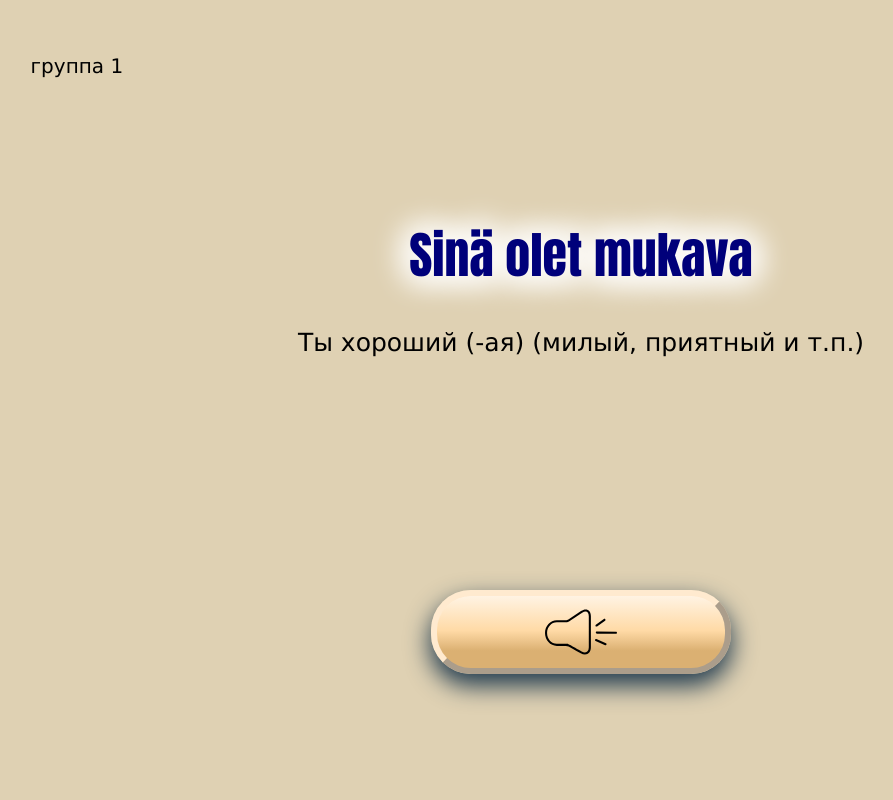
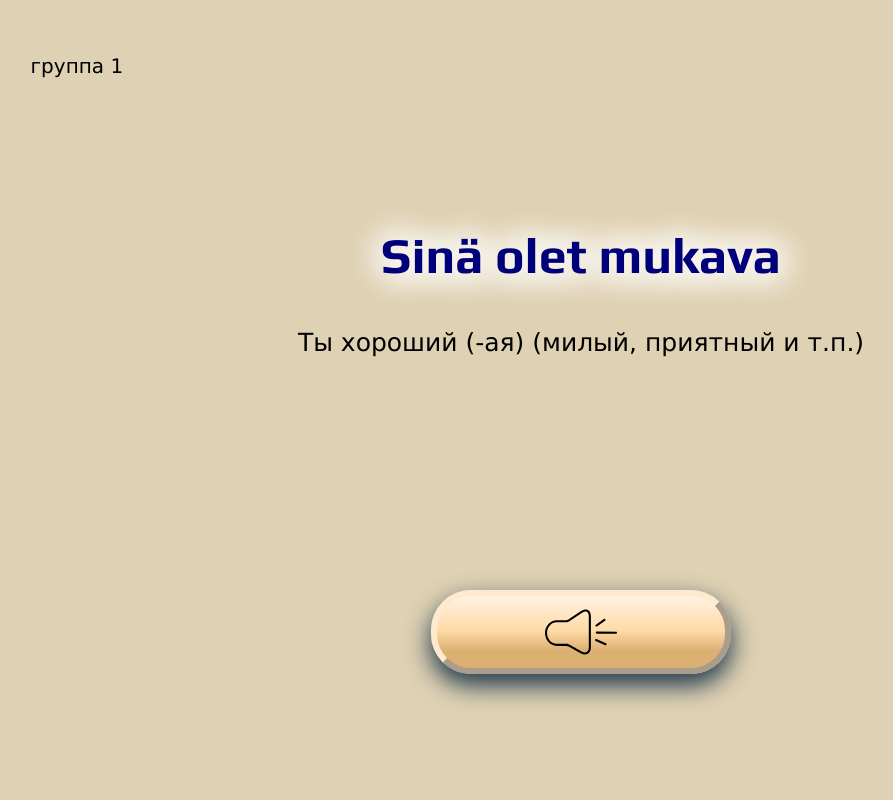
Before and after one commit to tootoozka/slide, a plain HTML site: page index.html in a window 1280 px wide. Shown: the top 800 px of the page, without its empty margins (59-952 px from the left). Drawn offline with nearby package versions, Linux system fonts and the light colour scheme.

Commit message:
Add files via upload

```diff
--- a/index.html
+++ b/index.html
@@ -6,7 +6,10 @@
 		content="width=device-width, user-scalable=no, initial-scale=1.0, maximum-scale=1.0, minimum-scale=1.0">
 	<link rel="stylesheet" href="https://cdn.jsdelivr.net/npm/swiper@8.4.4/swiper-bundle.min.css">
 	<link rel="stylesheet" href="style.css">
-	<title>коты</title>
+	<title>Карточки *ФИНСКИЙ*</title>
+	<style>
+		@import url('https://fonts.googleapis.com/css2?family=Play:wght@700&display=swap');
+	</style>
 </head>
 <!DOCTYPE html>
 <html lang="en">
--- a/style.css
+++ b/style.css
@@ -95,6 +95,7 @@ h6 {
 /* -webkit-overflow-scrolling: touch;
 animation-play-state: paused !important; */
 
+@import url('https://fonts.googleapis.com/css2?family=Play:wght@700&display=swap');
 
 body {
 	background-color: rgb(223, 209, 179);
@@ -157,7 +158,7 @@ body {
 	padding: 25vh 6px 0 6px;
 	text-align: center;
 	font-size: 25px;
-	font-family: Impact, Haettenschweiler, 'Arial Narrow Bold', sans-serif;
+	font-family: 'Play', sans-serif;
 }
 
 .suomi {
```
